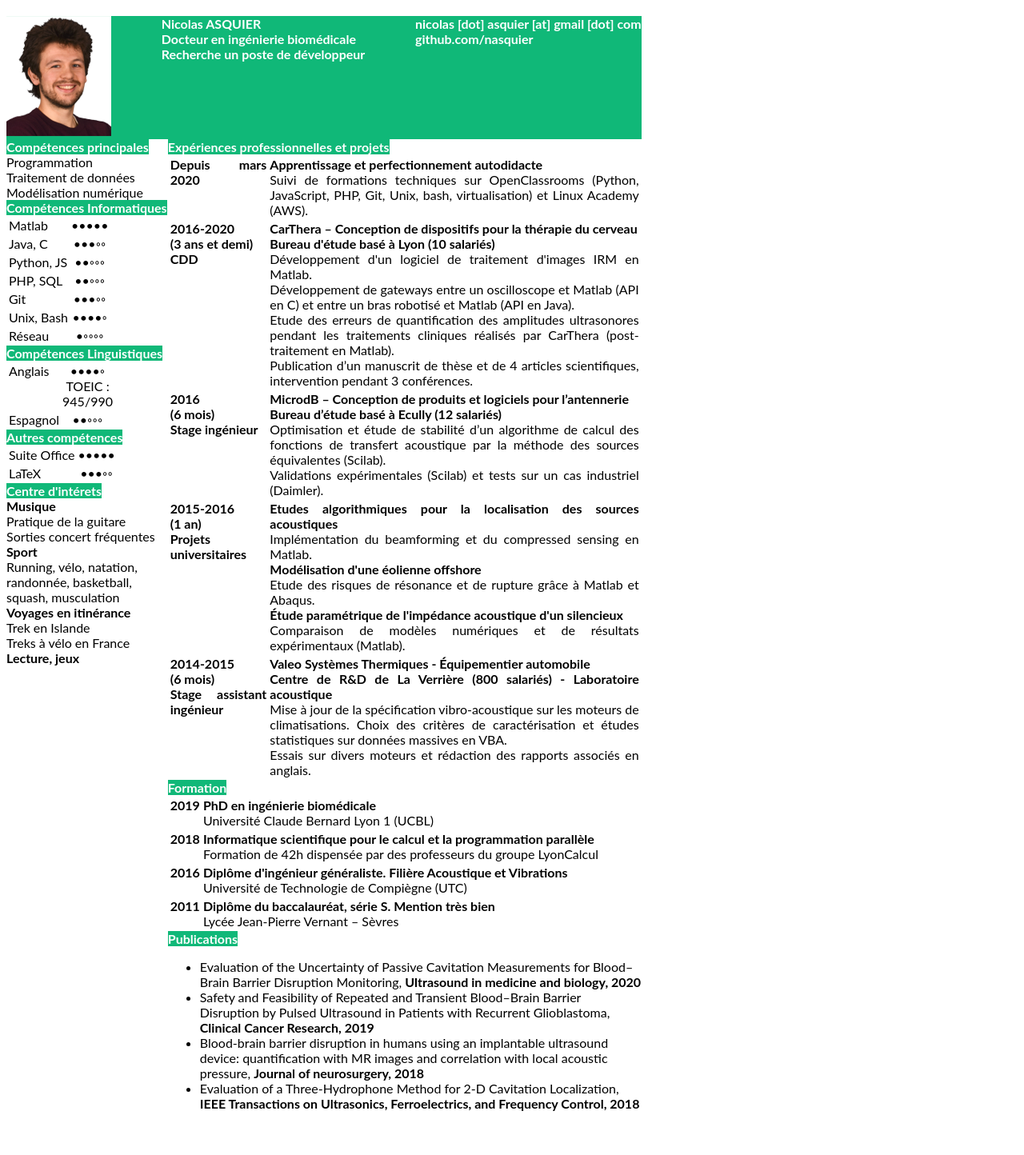
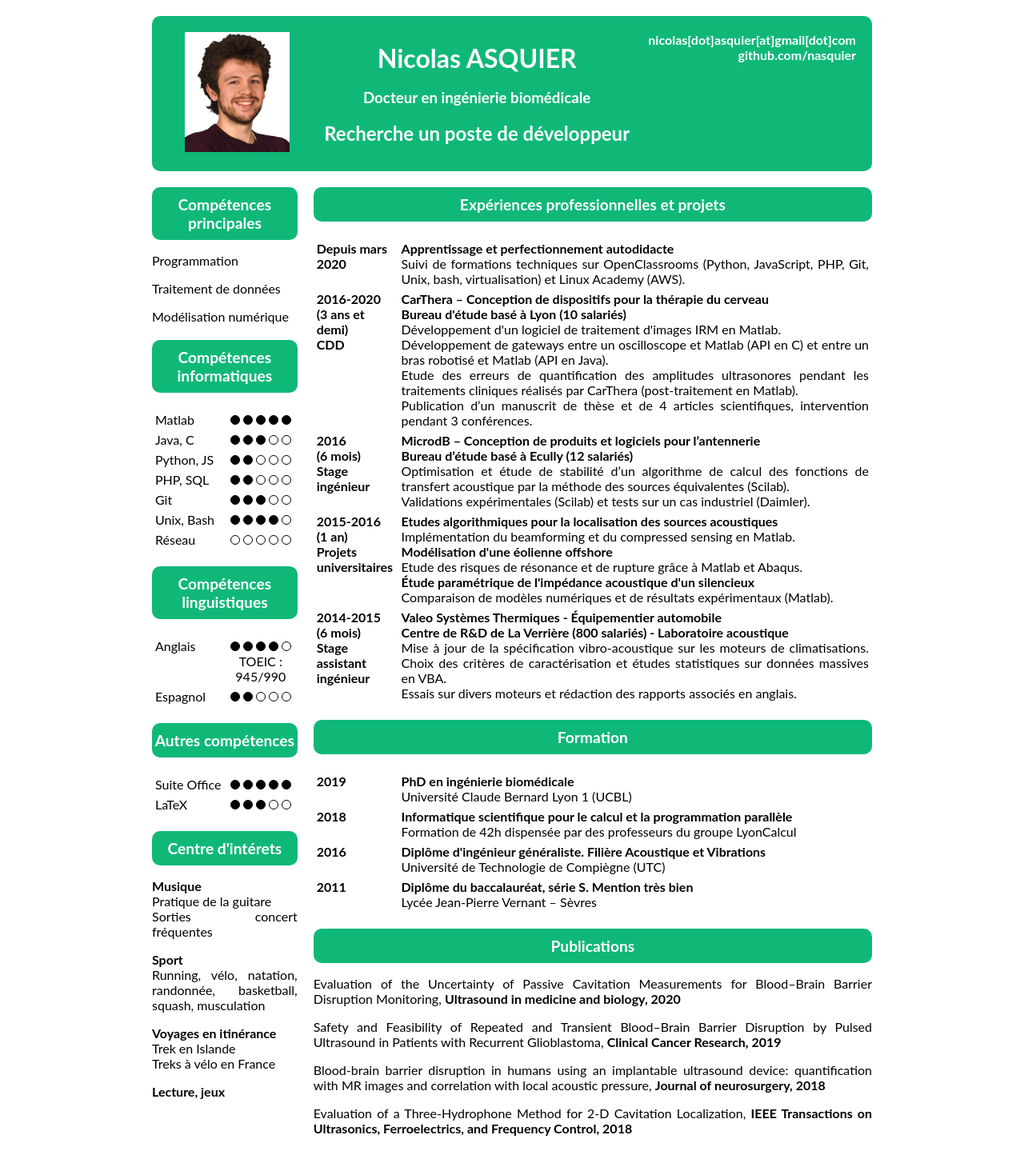
Before and after one commit to nasquier/mystPlayground, a PHP site: page /aboutme.php in a window 1280 px wide. Shown: the part 150-1594 px from the top of the page at 80% size. Before the commit the page ends 1539 px from the top, so only its background shows below. Run offline with PHP 8.4, Linux system fonts and the light colour scheme; lists and menus that the app fills with data are empty.

Commit message:
cv with formatting

```diff
--- a/aboutme.php
+++ b/aboutme.php
@@ -11,6 +11,7 @@ if (isset($_SESSION["user_connected"])){
 <head>
     <meta charset='utf-8' />
     <link rel='stylesheet' href='styles/main-style.css' />
+    <link rel='stylesheet' href='styles/cv-style.css' />
     <title>myst</title>
 </head>
 <body>
--- a/parts/cv.html
+++ b/parts/cv.html
@@ -1,70 +1,71 @@
 <div class='cv'>
     <div class='cv-header'>
-        <div>
+        <div class="cv-photo">
             <img src="images/nasquier.png" title='It&#039s me!'/>
         </div>
-        <div>
-            Nicolas ASQUIER <br>
-            Docteur en ingénierie biomédicale <br>
-            Recherche un poste de développeur
+        <div class="cv-title">
+            <h1> Nicolas ASQUIER </h1><br>
+            <h3> Docteur en ingénierie biomédicale </h3><br>
+            <h2> Recherche un poste de développeur </h2>
         </div>
         <div>
-            nicolas [dot] asquier [at] gmail [dot] com <br>
+            nicolas[dot]asquier[at]gmail[dot]com <br>
             <a href='https://www.github.com/nasquier'> github.com/nasquier </a> <br>
         </div>
     </div>
     <div class='cv-body'>
         <div class='cv-skills'>
             <div>
-                <strong> Compétences principales </strong><br>
-                Programmation <br>
-                Traitement de données <br>
-                Modélisation numérique
+                <strong> Compétences principales </strong>
+
+                    <p>Programmation </p>
+                    <p>Traitement de données </p>
+                    <p>Modélisation numérique </p>
             </div>
             <div>
-                <strong> Compétences Informatiques </strong>
+                <strong> Compétences informatiques </strong>
                 <table>
                     <tr>
                         <th> Matlab </th>
-                        <th class='cv-bull'> &#8226&#8226&#8226&#8226&#8226 </th>
+                        <th class='bull-col'> <span class="dot-filled"> </span> <span class="dot-filled"> </span> <span class="dot-filled"> </span> <span class="dot-filled"> </span> <span class="dot-filled"> </span> </th>
                     </tr>
                     <tr>
                         <th> Java, C </th>
-                        <th class='cv-bull'> &#8226&#8226&#8226&#9702&#9702 </th>
+                        <th class='bull-col'> <span class="dot-filled"> </span> <span class="dot-filled"> </span> <span class="dot-filled"> </span> <span class="dot-empty"> </span> <span class="dot-empty"> </span> </th>
                     </tr>
                     <tr>
                         <th> Python, JS </th>
-                        <th class='cv-bull'> &#8226&#8226&#9702&#9702&#9702 </th>
+                        <th class='bull-col'> <span class="dot-filled"> </span> <span class="dot-filled"> </span> <span class="dot-empty"> </span> <span class="dot-empty"> </span> <span class="dot-empty"> </span> </th>
                     </tr>
                     <tr>
                         <th> PHP, SQL </th>
-                        <th class='cv-bull'> &#8226&#8226&#9702&#9702&#9702 </th>
+                        <th class='bull-col'> <span class="dot-filled"> </span> <span class="dot-filled"> </span> <span class="dot-empty"> </span> <span class="dot-empty"> </span> <span class="dot-empty"> </span> </th>
                     </tr>
                     <tr>
                         <th> Git </th>
-                        <th class='cv-bull'> &#8226&#8226&#8226&#9702&#9702 </th>
+                        <th class='bull-col'> <span class="dot-filled"> </span> <span class="dot-filled"> </span> <span class="dot-filled"> </span> <span class="dot-empty"> </span> <span class="dot-empty"> </span> </th>
                     </tr>
                     <tr>
                         <th> Unix, Bash </th>
-                        <th class='cv-bull'> &#8226&#8226&#8226&#8226&#9702 </th>
+                        <th class='bull-col'> <span class="dot-filled"> </span> <span class="dot-filled"> </span> <span class="dot-filled"> </span> <span class="dot-filled"> </span> <span class="dot-empty"> </th>
                     </tr>
                     <tr>
                         <th> Réseau </th>
-                        <th class='cv-bull'> &#8226&#9702&#9702&#9702&#9702 </th>
+                        <th class='bull-col'> <span class="dot-empty"> </span> <span class="dot-empty"> </span> <span class="dot-empty"> </span> <span class="dot-empty"> </span> <span class="dot-empty"> </th>
                     </tr>
                 </table>
             </div>
 
             <div>
-                <strong> Compétences Linguistiques </strong>
+                <strong> Compétences linguistiques </strong>
                 <table>
                     <tr>
                         <th> Anglais </th>
-                        <th class='cv-bull'> &#8226&#8226&#8226&#8226&#9702 <br> TOEIC : <br> 945/990 </th>
+                        <th class='bull-col'> <span class="dot-filled"> </span> <span class="dot-filled"> </span> <span class="dot-filled"> </span> <span class="dot-filled"> </span> <span class="dot-empty"> </span> <br> TOEIC : <br> 945/990 </th>
                     </tr>
                     <tr>
                         <th> Espagnol </th>
-                        <th class='cv-bull'> &#8226&#8226&#9702&#9702&#9702 </th>
+                        <th class='bull-col'> <span class="dot-filled"> </span> <span class="dot-filled"> </span> <span class="dot-empty"> </span> <span class="dot-empty"> </span> <span class="dot-empty"> </span> </th>
                     </tr>
                 </table>
             </div>
@@ -73,26 +74,34 @@
                 <table>
                     <tr>
                         <th> Suite Office </th>
-                        <th class='cv-bull'> &#8226&#8226&#8226&#8226&#8226 </th>
+                        <th class='bull-col'> <span class="dot-filled"> </span> <span class="dot-filled"> </span> <span class="dot-filled"> </span> <span class="dot-filled"> </span> <span class="dot-filled"> </span> </th>
                     </tr>
                     <tr>
                         <th> LaTeX </th>
-                        <th class='cv-bull'> &#8226&#8226&#8226&#9702&#9702 </th>
+                        <th class='bull-col'> <span class="dot-filled"> </span> <span class="dot-filled"> </span> <span class="dot-filled"> </span> <span class="dot-empty"> </span> <span class="dot-empty"> </span> </th>
                     </tr>
                 </table>
             </div>
 
             <div>
-                <strong> Centre d'intérets </strong> <br>
+                <strong> Centre d'intérets </strong>
+                <p>
                     <b> Musique </b> <br>
                     Pratique de la guitare <br>
                     Sorties concert fréquentes <br>
+                </p>
+                <p>
                     <b> Sport </b> <br>
                     Running, vélo, natation, randonnée, basketball, squash, musculation <br>
+                </p>
+                <p>
                     <b> Voyages en itinérance </b> <br>
                     Trek en Islande <br>
                     Treks à vélo en France <br>
+                </p>
+                <p>
                     <b> Lecture, jeux </b>
+                </p>
 
             </div>
         </div>
@@ -101,14 +110,14 @@
                 <strong> Expériences professionnelles et projets </strong>
                 <table>
                     <tr>
-                        <th> <b> Depuis mars 2020 </b> </th>
+                        <th class="date-col"> <b> Depuis mars 2020 </b> </th>
                         <th>
                             <b> Apprentissage et perfectionnement autodidacte </b> <br>
                             Suivi de formations techniques sur OpenClassrooms (Python, JavaScript, PHP, Git, Unix, bash, virtualisation) et Linux Academy (AWS).
                         </th>
                     </tr>
                     <tr>
-                        <th> <b> 2016-2020 <br> (3 ans et demi) <br> CDD </b> </th>
+                        <th class="date-col"> <b> 2016-2020 <br> (3 ans et demi) <br> CDD </b> </th>
                         <th>
                             <b> CarThera – Conception de dispositifs pour la thérapie du cerveau <br>
                             Bureau d'étude basé à Lyon (10 salariés) </b> <br>
@@ -119,7 +128,7 @@
                         </th>
                     </tr>
                     <tr>
-                        <th> <b> 2016 <br> (6 mois) <br> Stage ingénieur </b> </th>
+                        <th class="date-col"> <b> 2016 <br> (6 mois) <br> Stage ingénieur </b> </th>
                         <th>
                             <b> MicrodB – Conception de produits et logiciels pour l’antennerie <br>
                             Bureau d’étude basé à Ecully (12 salariés) </b> <br>
@@ -128,7 +137,7 @@
                         </th>
                     </tr>
                     <tr>
-                        <th> <b> 2015-2016 <br> (1 an) <br> Projets universitaires </b> </th>
+                        <th class="date-col"> <b> 2015-2016 <br> (1 an) <br> Projets universitaires </b> </th>
                         <th>
                             <b> Etudes algorithmiques pour la localisation des sources acoustiques </b> <br>
                             Implémentation du beamforming et du compressed sensing en Matlab. <br>
@@ -139,7 +148,7 @@
                         </th>
                     </tr>
                     <tr>
-                        <th> <b> 2014-2015 <br> (6 mois) <br> Stage assistant ingénieur </b> </th>
+                        <th class="date-col"> <b> 2014-2015 <br> (6 mois) <br> Stage assistant ingénieur </b> </th>
                         <th>
                             <b> Valeo Systèmes Thermiques - Équipementier automobile <br>
                             Centre de R&D de La Verrière (800 salariés) - Laboratoire acoustique </b> <br>
@@ -154,28 +163,28 @@
                 <strong> Formation </strong>
                 <table>
                     <tr>
-                        <th> <b> 2019 </b> </th>
+                        <th class="date-col"> <b> 2019 </b> </th>
                         <th>
                             <b> PhD en ingénierie biomédicale </b> <br>
                             Université Claude Bernard Lyon 1 (UCBL)
                         </th>
                     </tr>
                     <tr>
-                        <th> <b> 2018 </b> </th>
+                        <th class="date-col"> <b> 2018 </b> </th>
                         <th>
                             <b> Informatique scientifique pour le calcul et la programmation parallèle </b> <br>
                             Formation de 42h dispensée par des professeurs du groupe LyonCalcul
                         </th>
                     </tr>
                     <tr>
-                        <th> <b> 2016 </b> </th>
+                        <th class="date-col"> <b> 2016 </b> </th>
                         <th>
                             <b> Diplôme d'ingénieur généraliste. Filière Acoustique et Vibrations </b> <br>
                             Université de Technologie de Compiègne (UTC)
                         </th>
                     </tr>
                     <tr>
-                        <th> <b> 2011 </b> </th>
+                        <th class="date-col"> <b> 2011 </b> </th>
                         <th>
                             <b> Diplôme du baccalauréat, série S. Mention très bien </b> <br>
                             Lycée Jean-Pierre Vernant – Sèvres
@@ -184,21 +193,19 @@
                 </table>
             </div>
             <div>
-                <strong> Publications </strong> <br>
-                <ul>
-                    <li>
+                <strong> Publications </strong>
+                <p>
                     <a href='https://www.umbjournal.org/article/S0301-5629(20)30260-X/fulltext'> Evaluation of the Uncertainty of Passive Cavitation Measurements for Blood–Brain Barrier Disruption Monitoring, <b> Ultrasound in medicine and biology, 2020 </b> </a> <br>
-                    </li>
-                    <li>
+                </p>
+                <p>
                     <a href='https://clincancerres.aacrjournals.org/content/25/13/3793'> Safety and Feasibility of Repeated and Transient Blood–Brain Barrier Disruption by Pulsed Ultrasound in Patients with Recurrent Glioblastoma, <b> Clinical Cancer Research, 2019 </b> </a> <br>
-                    </li>
-                    <li>
+                </p>
+                <p>
                     <a href='https://thejns.org/view/journals/j-neurosurg/132/3/article-p875.xml'> Blood-brain barrier disruption in humans using an implantable ultrasound device: quantification with MR images and correlation with local acoustic pressure, <b> Journal of neurosurgery, 2018 </b> </a> <br>
-                    </li>
-                    <li>
+                </p>
+                <p>
                     <a href='https://ieeexplore.ieee.org/document/8334595'> Evaluation of a Three-Hydrophone Method for 2-D Cavitation Localization, <b> IEEE Transactions on Ultrasonics, Ferroelectrics, and Frequency Control, 2018 </b> </a> <br>
-                    </li>
-                </ul>
+                </p>
             </div>
         </div>
     </div>
--- /dev/null
+++ b/styles/cv-style.css
@@ -0,0 +1,102 @@
+/* CV */
+.cv {
+    font-family: 'Lato';
+    text-align: justify;
+    display: flex;
+    flex-direction: column;
+    width: 60%;
+    min-width: 900px;
+    margin: auto;
+    overflow: auto;
+    word-wrap: break-word;
+}
+.cv-header {
+    border-radius: 10px;
+    font-weight: bold;
+    color: white;
+    background-color: #10B878;
+    display: flex;
+    justify-content: space-between;
+    padding: 20px;
+    text-align: right;
+}
+.cv-photo{
+    width: 20%;
+    text-align: center;
+    justify-content: center;
+    vertical-align: middle;
+    margin : 0px;
+    padding: 0px;
+}
+.cv-title{
+    margin: auto;
+}
+.cv-title *{
+    text-align: center;
+    margin : 0px;
+    padding: 0px;
+
+}
+.cv-body{
+    display: flex;
+    align-items: flex-start;
+    justify-content: space-between;
+    width: 100%;
+}
+
+.cv-skills{
+    width: 40%;
+    margin-right: 20px;
+}
+
+.cv strong {
+    font-size: larger;
+    border-radius: 10px;
+    display: flex;
+    width: 100%;
+    justify-content: center;
+    text-align: center;
+    font-weight: bold;
+    color: white;
+    background-color: #10B878;
+    margin-top: 20px;
+    padding: 10px 0px;
+}
+.cv table{
+    width:100%;
+    margin-top: 20px;
+
+}
+.cv th{
+    padding: 2px;
+    vertical-align: center;
+    justify-content: center;
+}
+.bull-col {
+    text-align: center;
+    width: 50%;
+    /*font-size: x-large;*/
+}
+.date-col{
+    text-align: left;
+    width: 15%;
+
+}
+.dot-filled{
+  height: 10px;
+  width: 10px;
+  background-color: black;
+  border: 1px solid black;
+  border-radius: 50%;
+  display: inline-block;
+
+}
+.dot-empty{
+  height: 10px;
+  width: 10px;
+  background-color: white;
+  border: 1px solid black;
+  border-radius: 50%;
+  display: inline-block;
+
+}
--- a/styles/main-style.css
+++ b/styles/main-style.css
@@ -59,34 +59,3 @@ input{
     border: black solid 1px;
     border-radius: 190px;
 }
-
-
-
-/* CV */
-.cv {
-    font-family: 'Lato';
-    width : 21cm;
-}
-.cv-header {
-    vertical-align: middle;
-    font-weight: bold;
-    color: white;
-    background-color: #10B878;
-    display: flex;
-    align-items: flex-start;
-    justify-content: space-between;
-}
-.cv-body{
-    display: flex;
-    align-items: flex-start;
-    justify-content: space-between;
-}
-.cv strong {
-    text-align: center;
-    font-weight: bold;
-    color: white;
-    background-color: #10B878;
-}
-.cv .cv-bull {
-    text-align: center;
-}
```
Lines whose indentation alone changed are shown as unchanged.
